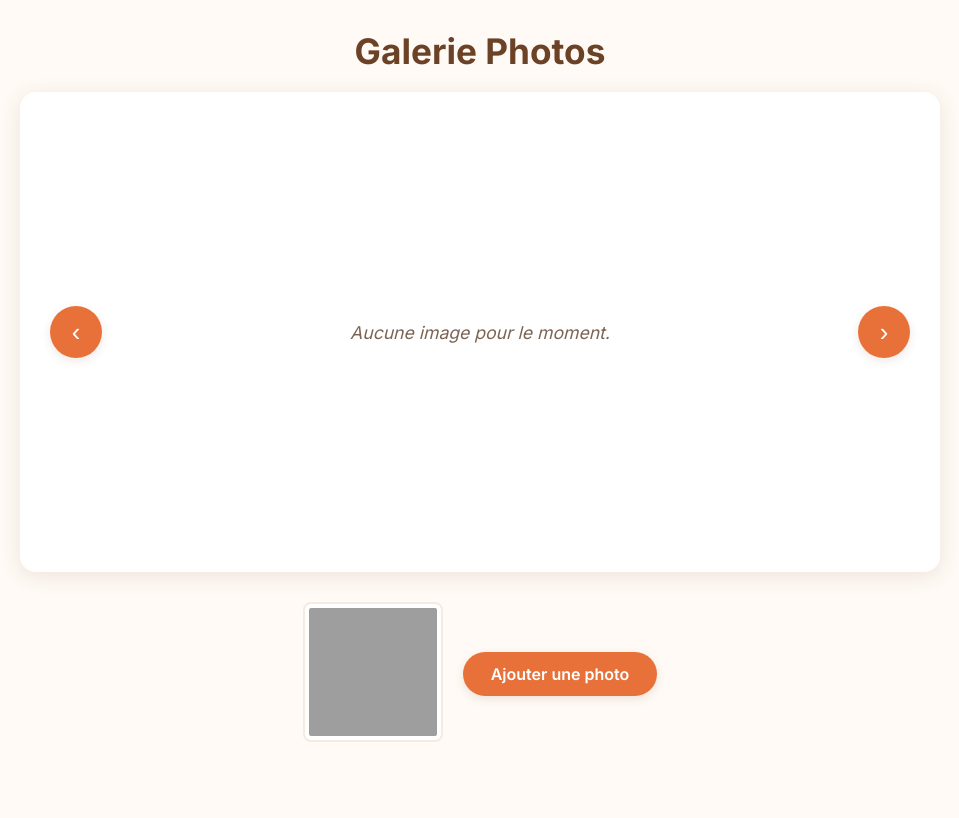
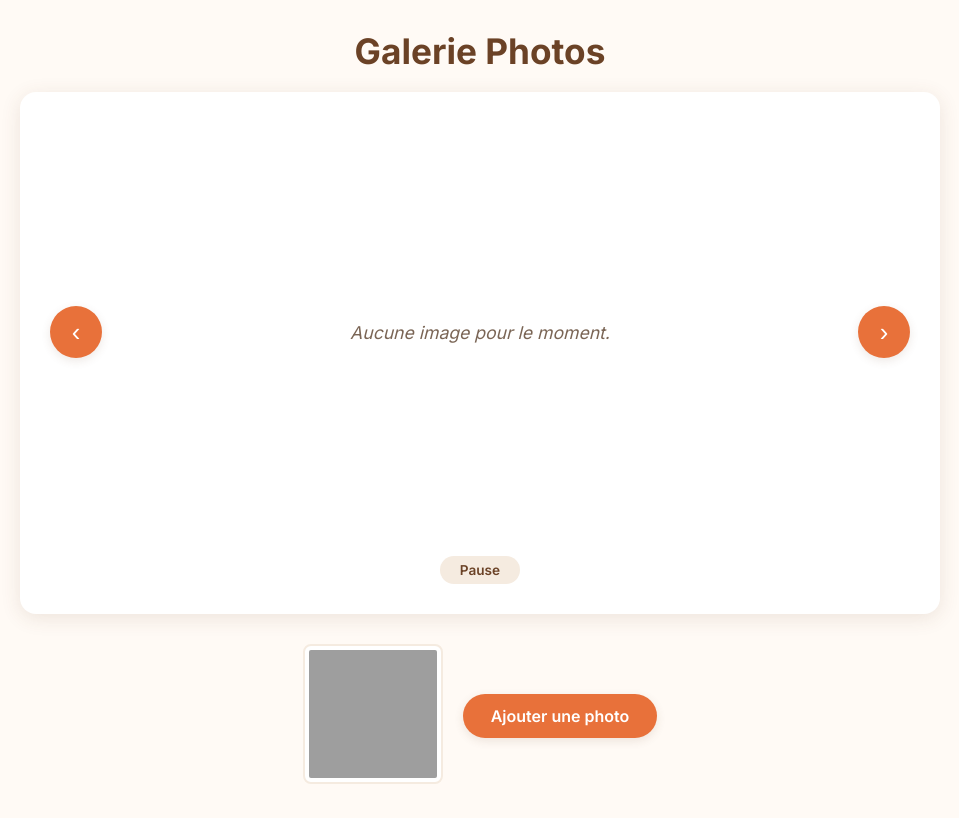
Before and after one commit to Boursyt/hall_of_gopher, a Python web app: template app/templates/home.html in a window 1280 px wide. Shown: the whole page, without its empty margins (160-1119 px from the left). Before the commit the page ends 742 px from the top, so only its background shows below. Run offline with Jinja, Linux system fonts and the light colour scheme; the template is opened without the code that fills it, so the values that code supplies are empty; grey boxes are pictures that could not be loaded.

Commit message:
Add autoplay toggle button and functionality to image slider

```diff
--- a/app/static/slider.js
+++ b/app/static/slider.js
@@ -1,5 +1,7 @@
 let images = [];
 let currentIndex = 0;
+let autoPlay = true;
+let autoPlayInterval = null;
 
 async function fetchImages() {
     try {
@@ -50,6 +52,18 @@ function prevSlide() {
     renderSlide();
 }
 
+function toggleAutoPlay() {
+    autoPlay = !autoPlay;
+    const btn = document.getElementById("toggle-autoplay");
+    if (autoPlay) {
+        btn.textContent = "Pause";
+        autoPlayInterval = setInterval(nextSlide, 3000);
+    } else {
+        btn.textContent = "Lecture";
+        clearInterval(autoPlayInterval);
+    }
+}
+
 fetchImages();
-setInterval(fetchImages, 5000);
-setInterval(nextSlide, 3000);
+setInterval(fetchImages, 2000);
+autoPlayInterval = setInterval(nextSlide, 3000);
--- a/app/static/style.css
+++ b/app/static/style.css
@@ -206,6 +206,26 @@ nav a:hover {
     transform: scale(0.95);
 }
 
+.btn-autoplay {
+    display: block;
+    margin: 14px auto 0;
+    padding: 6px 20px;
+    background: var(--sand);
+    color: var(--brown);
+    border: none;
+    border-radius: 50px;
+    cursor: pointer;
+    font-size: 0.85em;
+    font-weight: 600;
+    font-family: inherit;
+    transition: background 0.2s;
+}
+
+.btn-autoplay:hover {
+    background: var(--orange-light);
+    color: var(--white);
+}
+
 /* Upload Form */
 .form-container {
     max-width: 460px;
--- a/app/templates/home.html
+++ b/app/templates/home.html
@@ -19,6 +19,7 @@
             </div>
             <button class="slider-btn next" onclick="nextSlide()">&rsaquo;</button>
         </div>
+        <button id="toggle-autoplay" class="btn-autoplay" onclick="toggleAutoPlay()">Pause</button>
     </div>
 
     <div class="bottom-bar">
```
